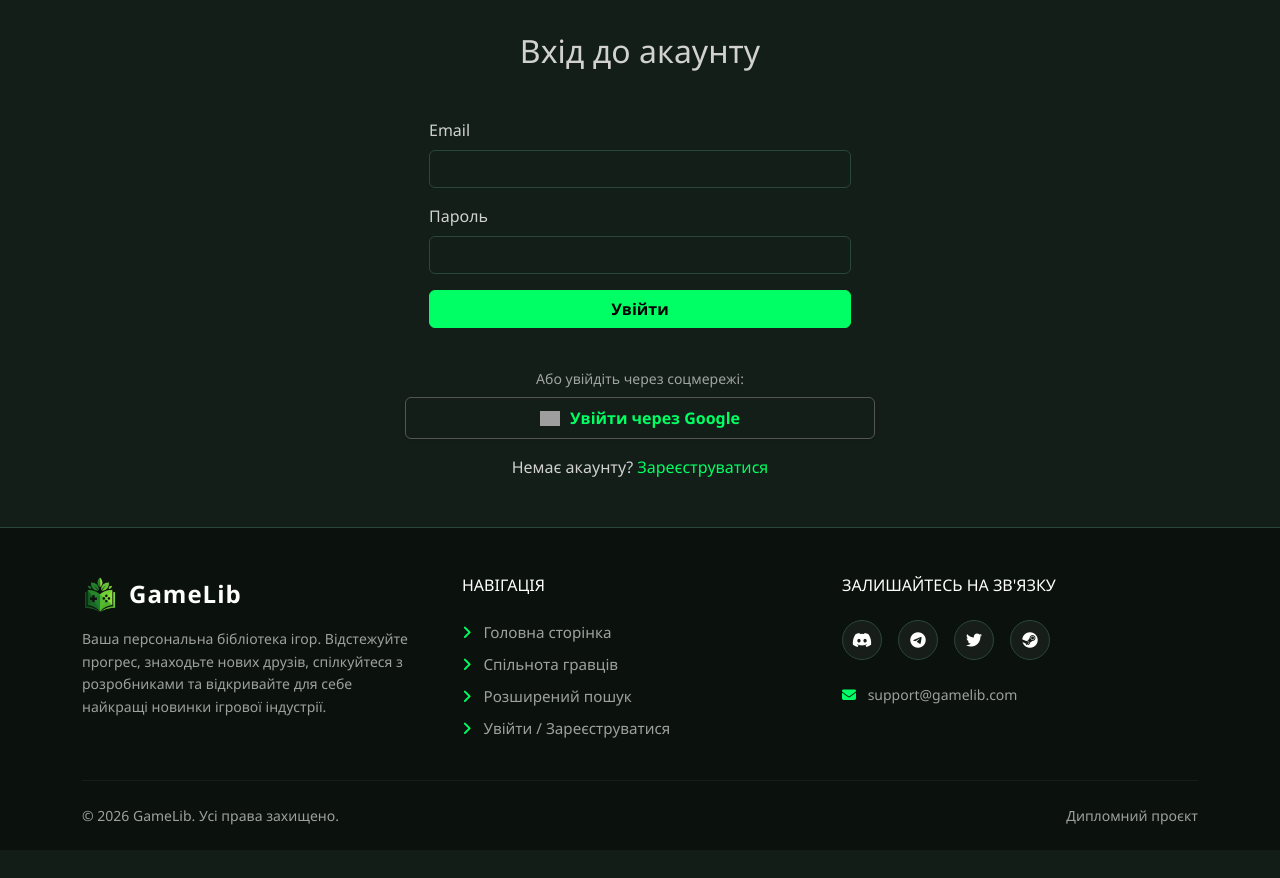
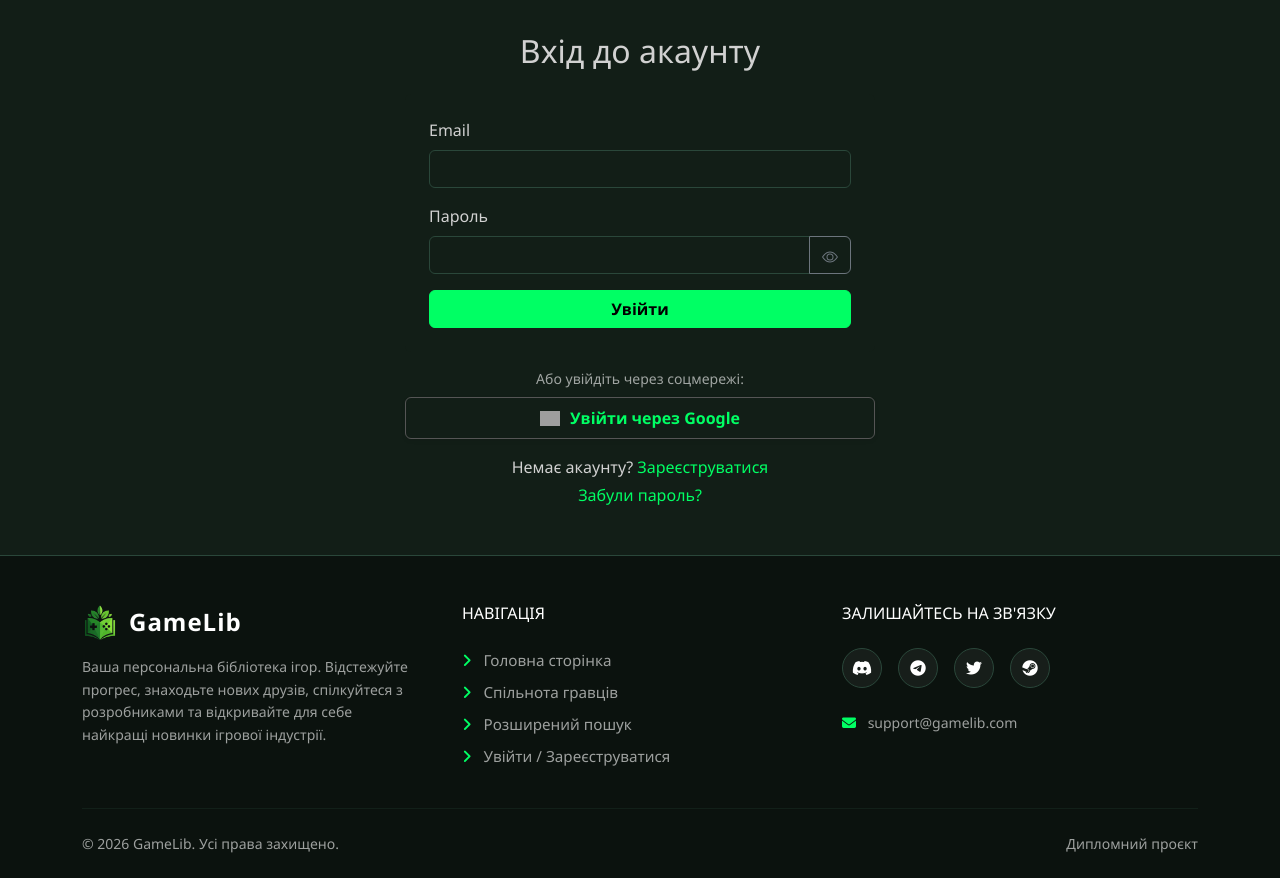
Before and after one commit to IlyaBX7/GameLib_Project, a PHP site: page /gamelib/auth/login.php in a window 1280 px wide. Shown: the part 77-955 px from the top of the page. Before the commit the page ends 902 px from the top, so only its background shows below. Run offline with PHP 8.4, Linux system fonts and the light colour scheme; grey boxes are pictures that could not be loaded.

Commit message:
Update login.php

```diff
--- a/auth/login.php
+++ b/auth/login.php
@@ -41,6 +41,11 @@ require_once '../includes/header.php';
             <p class="mb-0"><?php echo $errors[0]; ?></p>
         </div>
     <?php endif; ?>
+    <?php if (isset($_GET['reset']) && $_GET['reset'] === 'success'): ?>
+        <div class="alert alert-success">
+            <p class="mb-0">Пароль успішно змінено. Ви можете увійти з новим паролем.</p>
+        </div>
+    <?php endif; ?>
 
     <form action="login.php" method="POST" class="bg-dark-green p-4 rounded">
         <div class="mb-3">
@@ -49,14 +54,22 @@ require_once '../includes/header.php';
         </div>
         <div class="mb-3">
             <label for="password" class="form-label">Пароль</label>
-            <input type="password" class="form-control" id="password" name="password" required>
+            <div class="input-group">
+                <input type="password" class="form-control" id="password" name="password" required>
+                <button class="btn btn-outline-secondary" type="button" id="togglePassword">
+                    <svg id="eyeIcon" xmlns="http://www.w3.org/2000/svg" width="16" height="16" fill="currentColor" class="bi bi-eye" viewBox="0 0 16 16">
+                        <path d="M16 8s-3-5.5-8-5.5S0 8 0 8s3 5.5 8 5.5S16 8 16 8zM1.173 8a13.133 13.133 0 0 1 1.66-2.043C4.12 4.668 5.88 3.5 8 3.5c2.12 0 3.879 1.168 5.168 2.457A13.133 13.133 0 0 1 14.828 8c-.058.087-.122.183-.195.288-.335.48-.83 1.12-1.465 1.755C11.879 11.332 10.119 12.5 8 12.5c-2.12 0-3.879-1.168-5.168-2.457A13.134 13.134 0 0 1 1.172 8z"/>
+                        <path d="M8 5.5a2.5 2.5 0 1 0 0 5 2.5 2.5 0 0 0 0-5zM4.5 8a3.5 3.5 0 1 1 7 0 3.5 3.5 0 0 1-7 0z"/>
+                    </svg>
+                </button>
+            </div>
         </div>
         <button type="submit" class="btn btn-success w-100">Увійти</button>
     </form>
 
     <?php
     $googleClientID = '78698731201-o8ildr7r3bqdfh0peoor9o0e77eut636.apps.googleusercontent.com';
-    $googleRedirectUri = 'http://localhost/gamelib/google_callback.php';
+    $googleRedirectUri = 'http://' . $_SERVER['HTTP_HOST'] . '/auth/google_callback.php';
     $googleLoginUrl = 'https://accounts.google.com/o/oauth2/v2/auth?response_type=code&client_id=' . $googleClientID . '&redirect_uri=' . urlencode($googleRedirectUri) . '&scope=email%20profile';
     ?>
 
@@ -68,9 +81,27 @@ require_once '../includes/header.php';
         </a>
     </div>
 
-    <p class="text-center mt-3">
+    <p class="text-center mt-3 mb-1">
         Немає акаунту? <a href="register.php" class="text-accent">Зареєструватися</a>
+    </p>
+    <p class="text-center">
+        <a href="reset_password.php" class="text-accent">Забули пароль?</a>
     </p>
 </div>
 
+<script>
+document.getElementById('togglePassword').addEventListener('click', function (e) {
+    const password = document.getElementById('password');
+    const eyeIcon = document.getElementById('eyeIcon');
+    const type = password.getAttribute('type') === 'password' ? 'text' : 'password';
+    password.setAttribute('type', type);
+
+    if (type === 'password') {
+        eyeIcon.innerHTML = '<path d="M16 8s-3-5.5-8-5.5S0 8 0 8s3 5.5 8 5.5S16 8 16 8zM1.173 8a13.133 13.133 0 0 1 1.66-2.043C4.12 4.668 5.88 3.5 8 3.5c2.12 0 3.879 1.168 5.168 2.457A13.133 13.133 0 0 1 14.828 8c-.058.087-.122.183-.195.288-.335.48-.83 1.12-1.465 1.755C11.879 11.332 10.119 12.5 8 12.5c-2.12 0-3.879-1.168-5.168-2.457A13.134 13.134 0 0 1 1.172 8z"/><path d="M8 5.5a2.5 2.5 0 1 0 0 5 2.5 2.5 0 0 0 0-5zM4.5 8a3.5 3.5 0 1 1 7 0 3.5 3.5 0 0 1-7 0z"/>';
+    } else {
+        eyeIcon.innerHTML = '<path d="M13.359 11.238C15.06 9.72 16 8 16 8s-3-5.5-8-5.5a7.028 7.028 0 0 0-2.79.588l.77.771A5.944 5.944 0 0 1 8 3.5c2.12 0 3.879 1.168 5.168 2.457A13.134 13.134 0 0 1 14.828 8c-.058.087-.122.183-.195.288-.335.48-.83 1.12-1.465 1.755l-.976-.976z"/><path d="M11.297 9.176a3.5 3.5 0 0 0-4.474-4.474l.823.823a2.5 2.5 0 0 1 2.829 2.829l.822.822zm-2.943 1.299.822.822a3.5 3.5 0 0 1-4.474-4.474l.823.823a2.5 2.5 0 0 0 2.829 2.829z"/><path d="M3.35 5.47c-.18.16-.353.322-.518.487A13.134 13.134 0 0 0 1.172 8l.195.288c.335.48.83 1.12 1.465 1.755C4.121 11.332 5.881 12.5 8 12.5c.716 0 1.39-.133 2.02-.36l.77.772A7.029 7.029 0 0 1 8 13.5C3 13.5 0 8 0 8s.939-1.721 2.641-3.238l.708.709zm10.296 8.884-12-12 .708-.708 12 12-.708.708z"/>';
+    }
+});
+</script>
+
 <?php require_once '../includes/footer.php'; ?>
```
